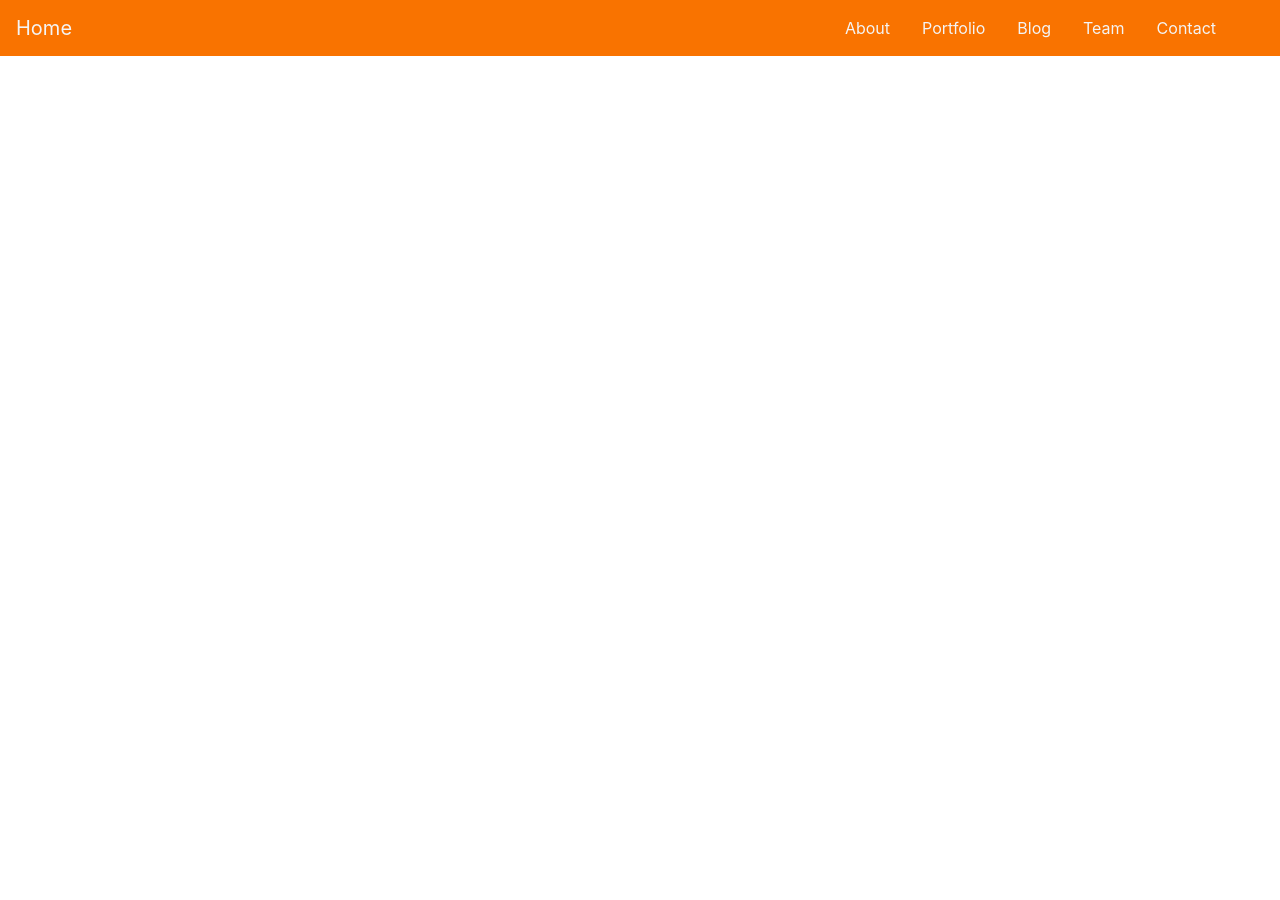
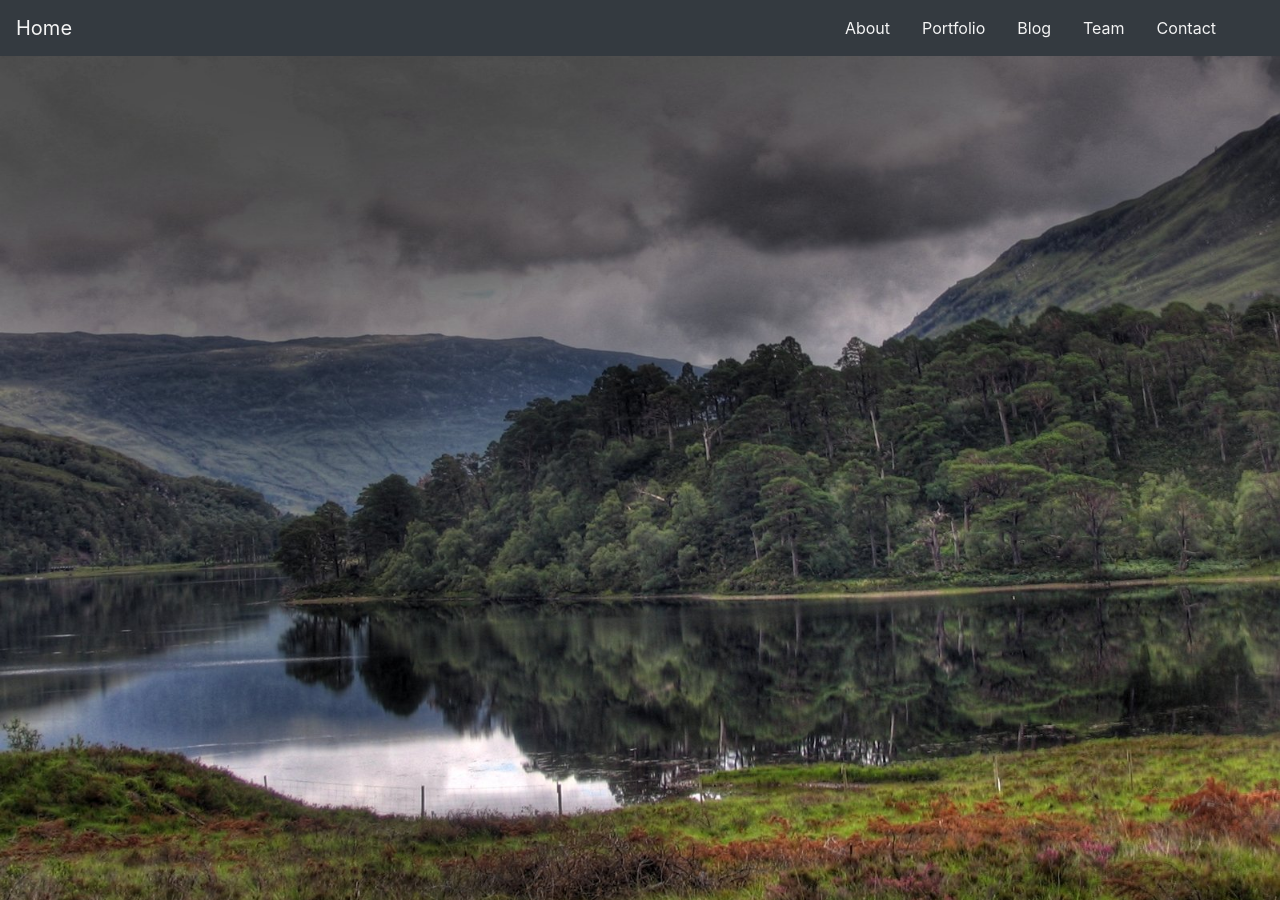
Before and after one commit to lekegitrepo/landing-page-with-bootstrap, a plain HTML site: page index.html in a window 1280 px wide. Before the commit the page ends 800 px from the top, so only its background shows below. Drawn offline with Linux system fonts and the light colour scheme.

Commit message:
add header image

```diff
--- a/css/main.css
+++ b/css/main.css
@@ -1,6 +1,6 @@
 
 .navbar{
-	background:#F97300;
+	/*background:#F97300;*/
 }
 
 /*
@@ -24,7 +24,7 @@
 
 .nav-link:hover{
 	background: #f4f4f4;
-	color: #f97300;
+	color: #343a40;
 }
 
 .navbar-collapse{
@@ -34,3 +34,13 @@
 .navbar-toggler{
 	background:#fff !important;
 }
+
+/*header style*/
+.header{
+  background-image: url('../images/header-image.jpg');
+  background-attachment: fixed;
+  background-size: cover;
+  background-position: center;
+  height: 900px;
+  width: auto;
+}
--- a/index.html
+++ b/index.html
@@ -1,14 +1,17 @@
 <!DOCTYPE html>
 <html>
 <head>
+	<meta name="viewport" content="width=device-width, initial-scale=1">
+    <meta http-equiv="X-UA-Compatible" content="ie=edge" />
 	<link rel="stylesheet" type="text/css" href="css/bootstrap.min.css">
+	<!-- <link rel="stylesheet" href="https://maxcdn.bootstrapcdn.com/bootstrap/4.0.0/css/bootstrap.min.css" integrity="sha384-Gn5384xqQ1aoWXA+058RXPxPg6fy4IWvTNh0E263XmFcJlSAwiGgFAW/dAiS6JXm" crossorigin="anonymous"> -->
 	<link rel="stylesheet" type="text/css" href="css/main.css">
 	<title>Landing Page</title>
 </head>
 <body>
 
 	<!-- navbar -->
-	 <nav class="navbar navbar-expand-lg fixed-top">
+	 <nav class="navbar navbar-expand-lg fixed-top bg-dark">
 		 <a class="navbar-brand" href="#">Home</a>
 		<button class="navbar-toggler" type="button" data-toggle="collapse" data-target="#navbarSupportedContent" aria-controls="navbarSupportedContent" aria-expanded="false" aria-label="Toggle navigation">
 		 <span class="navbar-toggler-icon"></span>
@@ -33,6 +36,9 @@
 			</ul>
 		</div>
 	</nav>
+	<header class="header">
+		<div class="overlay"></div>
+	</header>
 
 	<script type="text/javascript" src='js/main.js'></script>
 </body>
```
Also changed, not shown: images/header-image.jpg (added), images/headerback.jpg (added).
